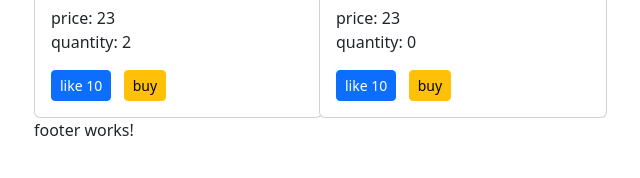
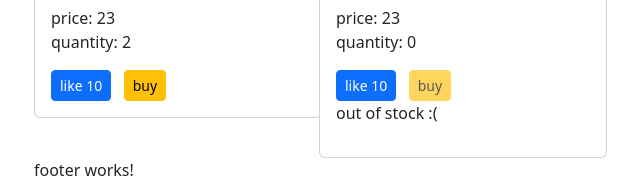
Before and after one commit to Sonia-Mastour/AngularSiliana, an Angular app: page / in a window 1280 px wide. Shown: the part 370-548 px from the top of the page, without its empty margins (48-688 px from the left). Built offline with nearby package versions, Linux system fonts and the light colour scheme.

Commit message:
buy product

```diff
--- a/src/app/list-product/list-product.component.html
+++ b/src/app/list-product/list-product.component.html
@@ -16,9 +16,13 @@
                 </button>
                 &nbsp;
                 <button (click)="buyProduct(i)"
-                class="btn btn-sm btn-warning">
+                class="btn btn-sm btn-warning"
+                [disabled]="product.quantity==0">
                   buy
                 </button>
+                <p *ngIf="product.quantity==0">
+                  out of stock :(
+                </p>
               </div>
             </div>
     </div>
```
